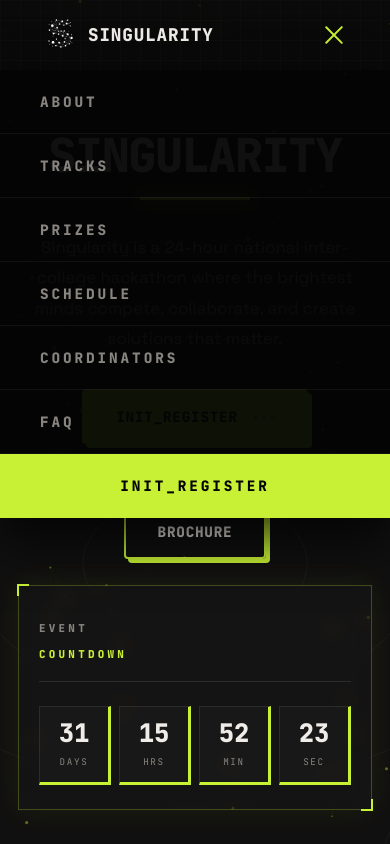
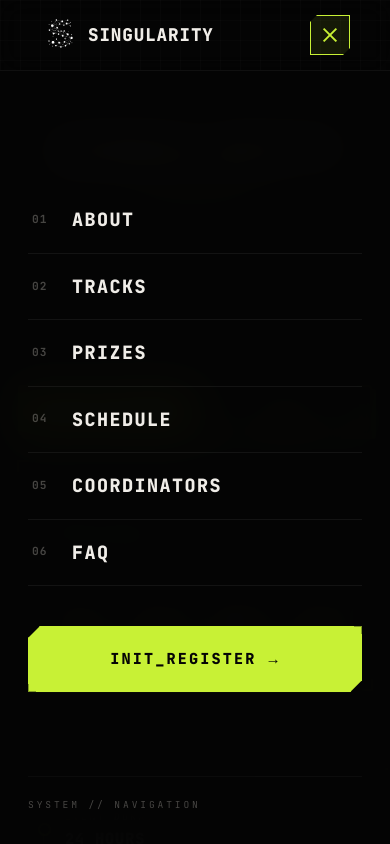
Before and after one commit to Singularity-AJIET/singularity, a Next.js app in the folder frontend/: page / in a window 390 px wide. Both pictures are taken after a click on the button 334 px from the left and 35 px from the top of the page. Shown: the top 844 px of the page. Built offline with nearby package versions, Linux system fonts and the light colour scheme.

Commit message:
fix: refine hero section and navbar

```diff
--- a/frontend/src/components/HeroSection/HeroSection.module.css
+++ b/frontend/src/components/HeroSection/HeroSection.module.css
@@ -120,7 +120,7 @@
     transparent
   );
   transform: skewX(-20deg);
-  transition: left 0.65s ease;
+  transition: left 1.3s ease;
   pointer-events: none;
 }
 
@@ -155,7 +155,7 @@
   align-items: center;
   gap: 4px;
   margin-left: 8px;
-  vertical-align: middle;
+  transform: translateY(6px);
 }
 
 .dot {
@@ -247,19 +247,22 @@
   bottom: -5px;
   right: -5px;
 }
-
 .panelLabel {
   font-family: var(--font-mono);
-  font-size: 0.68rem;
-  font-weight: 800;
+  font-size: 0.6rem;
+  font-weight: 700;
   letter-spacing: 0.3em;
   text-transform: uppercase;
   color: var(--text-muted);
-  line-height: 1.6;
+  line-height: 1.8;
 }
 
 .panelLabelAccent {
+  display: block;
   color: var(--accent-lime);
+  font-size: 1.15rem;
+  font-weight: 800;
+  margin-top: 4px;
 }
 
 .panelDivider {
@@ -712,20 +715,72 @@
 }
 
 @media (max-width: 600px) {
-  .content {
-    padding: 110px 18px 50px;
+  /* --- Hero shell: size to its own content on mobile instead of being
+     forced to fill 100vh — that stretch was what pushed SCROLL way
+     down and left a dead gap after the event timeline --- */
+  .hero {
+    min-height: 0;
+    height: auto;
+    display: block;
+    padding-bottom: 0;
   }
 
+  .content {
+    padding: 110px 18px 0;
+  }
+
+  .layout {
+    margin-top: 20px;
+    margin-bottom: 40px;
+  }
+
+  /* --- Scroll hint: normal flow, a short fixed gap below the
+     timeline instead of pinned to the viewport bottom --- */
+  .scrollHint {
+    position: static;
+    transform: none;
+    width: 100%;
+    margin: 20px 0 28px;
+  }
+
+  /* --- CTAs: guaranteed side-by-side, no clipping on 320px --- */
+  .ctas {
+    flex-direction: row;
+    gap: 10px;
+    flex-wrap: nowrap;
+    width: 100%;
+  }
+
+  .ctaBtn {
+    flex: 1;
+    min-width: 0;
+    display: inline-flex;
+    align-items: center;
+    justify-content: center;
+    text-align: center;
+    padding: 14px 8px;
+    font-size: 0.7rem;
+    letter-spacing: 0.01em;
+    white-space: nowrap;
+  }
+
+  .loadingDots {
+    margin-left: 4px;
+    transform: translateY(3px);
+  }
+
+  /* --- Countdown panel: full width, safe margins, nothing clipped --- */
   .countdownPanel {
-    padding: 28px 20px 24px;
+    width: 100%;
+    padding: 26px 18px 22px;
   }
 
   .bigUnit {
-    padding: 14px 6px 12px;
+    padding: 14px 4px 12px;
   }
 
   .bigNum {
-    font-size: 1.6rem;
+    font-size: 1.55rem;
   }
 
   .bigColon {
@@ -733,8 +788,14 @@
     padding-bottom: 14px;
   }
 
+  .bigLabel {
+    font-size: 0.5rem;
+  }
+
+  /* --- Event timeline: tighter so it doesn't leave a dead gap
+     before the next section --- */
   .dataRail {
-    padding: 24px 20px 20px;
+    padding: 22px 20px 18px;
   }
 
   .railLine,
@@ -746,7 +807,7 @@
   .railNodes {
     flex-direction: column;
     align-items: flex-start;
-    gap: 22px;
+    gap: 16px;
     margin-top: 0;
   }
 
@@ -769,7 +830,7 @@
     left: 5px;
     top: 22px;
     width: 1px;
-    height: 26px;
+    height: 20px;
     background: rgba(200, 241, 53, 0.2);
   }
 
--- a/frontend/src/components/Navbar/Navbar.module.css
+++ b/frontend/src/components/Navbar/Navbar.module.css
@@ -12,7 +12,6 @@
   transition: all 0.3s ease;
 }
 
-/* Subtle grid overlay for the navbar */
 .nav::before {
   content: "";
   position: absolute;
@@ -78,7 +77,7 @@
   font-size: 0.85rem;
   font-weight: 800;
   letter-spacing: 0.2em;
-  text-transform: uppercase;              /* re-enabled */
+  text-transform: uppercase;
   color: var(--text);
   transition: color 0.35s ease, transform 0.35s ease;
   display: inline-block;
@@ -93,154 +92,450 @@
   bottom: -2px;
   width: 0;
   height: 2px;
-  background: var(--text);                /* white underline, was lime */
-  transition: width 0.3s ease;
+  background: var(--text);
+  transition: width 0.6s ease;
 }
 
 .link:hover {
-  color: var(--accent-lime);              /* neon green on hover */
-  transform: scale(1.12);                 /* slow scale-up on hover */
+  color: var(--accent-lime);
+  transform: scale(1.12);
 }
 .link:hover::after {
   width: 100%;
 }
 
-/* === Right-side actions cluster (scramble stat + register button) === */
 .navActions {
   display: flex;
   align-items: center;
-  gap: 24px;
+  gap: 28px;
   flex: 1;
   justify-content: flex-end;
 }
 
-/* === Terminal scramble display === */
 .termDisplay {
   display: flex;
   justify-content: flex-end;
-  align-items: center;
+  align-items: baseline;
   gap: 0;
   font-family: var(--font-mono);
   font-size: 0.85rem;
   font-weight: 800;
   letter-spacing: 0.06em;
   white-space: nowrap;
+  padding: 4px 2px;
+  cursor: default;
+  transition: filter 0.25s ease;
+}
+
+.termDisplay:hover {
+  filter: brightness(1.3);
+}
+
+@keyframes termCursorBlink {
+  0%, 45%   { opacity: 0.85; }
+  50%, 95%  { opacity: 0.25; }
+  100%      { opacity: 0.85; }
 }
 
 .termPrefix {
   color: var(--accent-lime);
-  opacity: 0.5;
+  opacity: 0.55;
+  letter-spacing: 0.15em;
+  animation: termCursorBlink 1.6s steps(1) infinite;
+}
+.termDisplay:hover .termPrefix {
+  animation-play-state: paused;
+  opacity: 0.8;
 }
 
 .termText {
   color: var(--accent-lime);
-  text-shadow: 0 0 12px rgba(200, 241, 53, 0.5), 0 0 24px rgba(200, 241, 53, 0.2);
+  font-weight: 800;
+  text-shadow: 0 0 10px rgba(200, 241, 53, 0.35);
   min-width: 100px;
   text-align: left;
+  transition: text-shadow 0.25s ease;
 }
 
-/* === Register button === */
+.termDisplay:hover .termText {
+  text-shadow: 0 0 16px rgba(200, 241, 53, 0.55), 0 0 28px rgba(200, 241, 53, 0.2);
+}
+
 .registerBtn {
+  position: relative;
+  display: inline-flex;
+  align-items: center;
+  gap: 10px;
   font-family: var(--font-mono);
   font-size: 0.78rem;
   font-weight: 800;
   letter-spacing: 0.15em;
   text-transform: uppercase;
-  color: #050505;
-  background: var(--accent-lime);
-  border: 1px solid var(--accent-lime);
-  padding: 10px 20px;
+  color: var(--accent-lime);
+  background: rgba(200, 241, 53, 0.04);
+  border: 1px solid rgba(200, 241, 53, 0.45);
+  padding: 10px 22px;
   white-space: nowrap;
   cursor: pointer;
-  transition: background 0.25s ease, box-shadow 0.25s ease, transform 0.15s ease, color 0.25s ease;
+  overflow: hidden;
+  clip-path: polygon(
+    10px 0,
+    100% 0,
+    100% calc(100% - 10px),
+    calc(100% - 10px) 100%,
+    0 100%,
+    0 10px
+  );
+  transition: border-color 0.25s ease, background 0.25s ease, box-shadow 0.25s ease;
 }
 
 .registerBtn:hover {
-  background: transparent;
-  color: var(--accent-lime);
-  box-shadow: 0 0 18px rgba(200, 241, 53, 0.35);
+  border-color: var(--accent-lime);
+  background: rgba(200, 241, 53, 0.09);
+  box-shadow: 0 0 20px rgba(200, 241, 53, 0.25);
 }
 
 .registerBtn:active {
   transform: translateY(1px);
 }
 
-.hamburger {
-  display: none;
-  flex-direction: column;
-  gap: 5px;
-  background: none;
-  border: none;
-  cursor: pointer;
-  padding: 4px;
+.registerLabel,
+.registerArrow {
+  position: relative;
+  z-index: 2;
 }
 
-.bar {
-  display: block;
-  width: 24px;
-  height: 2px;
-  background: var(--text);
-  transition: all 0.3s ease;
-  border-radius: 1px;
+.registerArrow {
+  display: inline-block;
+  transition: transform 0.25s ease;
 }
 
-.barOpen  { display: block; width: 24px; height: 2px; background: var(--accent-lime); transform: rotate(45deg) translate(5px, 5px); border-radius: 1px; transition: all 0.3s; }
-.barOpen2 { display: block; width: 24px; height: 2px; background: var(--accent-lime); opacity: 0; transition: all 0.3s; }
-.barOpen3 { display: block; width: 24px; height: 2px; background: var(--accent-lime); transform: rotate(-45deg) translate(5px, -5px); border-radius: 1px; transition: all 0.3s; }
+.registerBtn:hover .registerArrow {
+  transform: translateX(4px);
+}
 
-.mobileMenu {
+.registerSweep {
   position: absolute;
+  top: 0;
+  left: -60%;
+  width: 40%;
+  height: 100%;
+  background: linear-gradient(115deg, transparent, rgba(200, 241, 53, 0.35), transparent);
+  transform: skewX(-15deg);
+  transition: left 1s ease;
+  z-index: 1;
+  pointer-events: none;
+}
+
+.registerBtn:hover .registerSweep {
+  left: 120%;
+}
+
+.registerCornerTR,
+.registerCornerBL {
+  position: absolute;
+  width: 8px;
+  height: 8px;
+  pointer-events: none;
+  z-index: 2;
+  opacity: 0;
+  transition: opacity 0.25s ease;
+}
+
+.registerCornerTR {
+  top: -1px;
+  right: -1px;
+  border-top: 1px solid var(--accent-lime);
+  border-right: 1px solid var(--accent-lime);
+}
+
+.registerCornerBL {
+  bottom: -1px;
+  left: -1px;
+  border-bottom: 1px solid var(--accent-lime);
+  border-left: 1px solid var(--accent-lime);
+}
+
+.registerBtn:hover .registerCornerTR,
+.registerBtn:hover .registerCornerBL {
+  opacity: 1;
+}
+
+/* ============================================================
+   MOBILE — [☰]/[×] trigger
+   ============================================================ */
+.menuTrigger {
+  display: none;
+  align-items: center;
+  justify-content: center;
+  width: 40px;
+  height: 40px;
+  background: rgba(200, 241, 53, 0.04);
+  border: 1px solid rgba(200, 241, 53, 0.4);
+  cursor: pointer;
+  padding: 0;
+  flex-shrink: 0;
+  clip-path: polygon(
+    7px 0, 100% 0, 100% calc(100% - 7px),
+    calc(100% - 7px) 100%, 0 100%, 0 7px
+  );
+  transition: border-color 0.3s ease, background 0.3s ease;
+}
+
+.menuTrigger:active {
+  background: rgba(200, 241, 53, 0.1);
+}
+
+.menuTriggerOpen {
+  border-color: var(--accent-lime);
+  background: rgba(200, 241, 53, 0.09);
+}
+
+.triggerIconWrap {
+  position: relative;
+  width: 18px;
+  height: 12px;
+}
+
+.triggerLine {
+  position: absolute;
+  left: 0;
+  width: 100%;
+  height: 2px;
+  background: var(--accent-lime);
+  transition: top 0.3s ease, transform 0.3s ease, opacity 0.3s ease;
+}
+
+.triggerLineTop {
+  top: 0;
+}
+
+.triggerLineMid {
+  top: 50%;
+  transform: translateY(-50%);
+}
+
+.triggerLineBottom {
   top: 100%;
-  left: 0;
-  right: 0;
+  transform: translateY(-100%);
+}
+
+.menuTriggerOpen .triggerLineTop {
+  top: 50%;
+  transform: translateY(-50%) rotate(45deg);
+}
+
+.menuTriggerOpen .triggerLineMid {
+  opacity: 0;
+  transform: translateY(-50%) scaleX(0);
+}
+
+.menuTriggerOpen .triggerLineBottom {
+  top: 50%;
+  transform: translateY(-50%) rotate(-45deg);
+}
+
+/* ============================================================
+   MOBILE — full-screen navigation console
+   ============================================================ */
+.mobileOverlay {
+  display: none;
+  position: fixed;
+  inset: 0;
+  z-index: 998;
+  background: rgba(5, 5, 5, 0.98);
+  backdrop-filter: blur(20px);
+  -webkit-backdrop-filter: blur(20px);
+  opacity: 0;
+  visibility: hidden;
+  overflow-y: auto;
+  transition: opacity 0.4s ease, visibility 0.4s ease;
+}
+
+.mobileOverlayOpen {
+  opacity: 1;
+  visibility: visible;
+}
+
+.mobileOverlayInner {
+  min-height: 100vh;
+  min-height: 100dvh;
   display: flex;
   flex-direction: column;
-  gap: 0;
-  background: rgba(5, 5, 5, 0.95);
-  backdrop-filter: blur(16px);
-  -webkit-backdrop-filter: blur(16px);
-  border-bottom: 1px solid var(--accent-lime);
-  padding: 0;
-  box-shadow: 0 20px 50px rgba(0, 0, 0, 0.8);
+  padding: 104px 28px 32px;
 }
 
-.mobileLink {
-  font-family: var(--font-mono);
-  font-size: 0.9rem;
-  font-weight: 800;
-  letter-spacing: 0.2em;
-  text-transform: uppercase;
-  color: var(--text-muted);
-  padding: 20px 40px;
-  border-bottom: 1px solid rgba(255, 255, 255, 0.05);
-  transition: all 0.2s;
-}
-.mobileLink:hover {
-  color: var(--accent-lime);
-  background: rgba(200, 241, 53, 0.05);
-  padding-left: 48px;
+.mobileCenterGroup {
+  flex: 1;
+  display: flex;
+  flex-direction: column;
+  justify-content: center;
 }
 
-/* Register button repeated at the bottom of the mobile menu */
-.mobileRegisterBtn {
+.mobileNavList {
+  list-style: none;
+  display: flex;
+  flex-direction: column;
+}
+
+.mobileNavItem {
+  border-bottom: 1px solid rgba(255, 255, 255, 0.06);
+  opacity: 0;
+  transform: translateY(14px);
+  transition: opacity 0.45s ease, transform 0.45s ease;
+}
+
+.mobileOverlayOpen .mobileNavItem {
+  opacity: 1;
+  transform: translateY(0);
+}
+
+.mobileNavLink {
+  display: flex;
+  align-items: center;
+  gap: 18px;
+  padding: 18px 4px;
   font-family: var(--font-mono);
-  font-size: 0.9rem;
+  text-transform: uppercase;
+  color: var(--text);
+  transition: color 0.25s ease, padding-left 0.25s ease;
+}
+
+.mobileNavIndex {
+  font-size: 0.7rem;
+  font-weight: 700;
+  letter-spacing: 0.1em;
+  color: var(--text-muted);
+  opacity: 0.5;
+  min-width: 22px;
+}
+
+.mobileNavLabel {
+  flex: 1;
+  font-size: 1.15rem;
   font-weight: 800;
-  letter-spacing: 0.2em;
+  letter-spacing: 0.08em;
+}
+
+.mobileNavArrow {
+  font-size: 1rem;
+  color: var(--accent-lime);
+  opacity: 0;
+  transform: translateX(-6px);
+  transition: opacity 0.25s ease, transform 0.25s ease;
+}
+
+.mobileNavLink:active {
+  color: var(--accent-lime);
+  padding-left: 10px;
+}
+.mobileNavLink:active .mobileNavArrow {
+  opacity: 1;
+  transform: translateX(0);
+}
+
+@media (hover: hover) {
+  .mobileNavLink:hover {
+    color: var(--accent-lime);
+    padding-left: 10px;
+  }
+  .mobileNavLink:hover .mobileNavArrow {
+    opacity: 1;
+    transform: translateX(0);
+  }
+}
+
+/* Primary CTA — centered, full-width, filled */
+.mobileRegisterCmd {
+  position: relative;
+  align-self: stretch;
+  display: flex;
+  align-items: center;
+  justify-content: center;
+  gap: 12px;
+  margin-top: 40px;
+  font-family: var(--font-mono);
+  font-size: 0.95rem;
+  font-weight: 800;
+  letter-spacing: 0.14em;
   text-transform: uppercase;
   color: #050505;
   background: var(--accent-lime);
+  border: 1px solid var(--accent-lime);
+  padding: 20px 22px;
   text-align: center;
-  padding: 20px 40px;
-  transition: opacity 0.2s ease;
+  clip-path: polygon(
+    12px 0, 100% 0, 100% calc(100% - 12px),
+    calc(100% - 12px) 100%, 0 100%, 0 12px
+  );
+  box-shadow: 0 0 24px rgba(200, 241, 53, 0.25);
+  opacity: 0;
+  transform: translateY(14px);
+  transition: opacity 0.45s ease, transform 0.45s ease,
+    background 0.25s ease, box-shadow 0.25s ease;
 }
-.mobileRegisterBtn:hover {
-  opacity: 0.9;
+
+.mobileOverlayOpen .mobileRegisterCmd {
+  opacity: 1;
+  transform: translateY(0);
+}
+
+.mobileRegisterCmd:active {
+  background: #fff;
+  box-shadow: 0 0 32px rgba(200, 241, 53, 0.4);
+}
+
+.mobileRegisterLabel {
+  position: relative;
+  z-index: 2;
+}
+
+.mobileRegisterCornerTR,
+.mobileRegisterCornerBL {
+  position: absolute;
+  width: 8px;
+  height: 8px;
+  pointer-events: none;
+}
+.mobileRegisterCornerTR {
+  top: -1px;
+  right: -1px;
+  border-top: 1px solid #050505;
+  border-right: 1px solid #050505;
+  opacity: 0.35;
+}
+.mobileRegisterCornerBL {
+  bottom: -1px;
+  left: -1px;
+  border-bottom: 1px solid #050505;
+  border-left: 1px solid #050505;
+  opacity: 0.35;
+}
+
+.mobileRegisterArrow {
+  position: relative;
+  z-index: 2;
+  transition: transform 0.25s ease;
+}
+.mobileRegisterCmd:active .mobileRegisterArrow {
+  transform: translateX(4px);
+}
+
+.mobileFooter {
+  margin-top: auto;
+  padding-top: 20px;
+  border-top: 1px solid rgba(255, 255, 255, 0.06);
+  font-family: var(--font-mono);
+  font-size: 0.6rem;
+  letter-spacing: 0.3em;
+  color: var(--text-muted);
+  opacity: 0.5;
 }
 
 @media (max-width: 900px) {
   .links { display: none; }
   .termDisplay { display: none; }
   .registerBtn { display: none; }
-  .hamburger { display: flex; }
+  .menuTrigger { display: flex; }
+  .mobileOverlay { display: block; }
 }
--- a/frontend/src/components/Navbar/Navbar.tsx
+++ b/frontend/src/components/Navbar/Navbar.tsx
@@ -69,13 +69,26 @@ export default function Navbar({ hideLogo }: { hideLogo?: boolean }) {
     return () => clearInterval(id);
   }, [statIdx, paused]);
 
+  // Lock body scroll while the mobile overlay is open
+  useEffect(() => {
+    document.body.style.overflow = menuOpen ? "hidden" : "";
+    return () => {
+      document.body.style.overflow = "";
+    };
+  }, [menuOpen]);
+
   return (
+    <>
       <nav className={`${styles.nav} ${scrolled ? styles.scrolled : ""}`}>
         <div className={styles.inner}>
           {/* Logo */}
           <a
             href="#"
-          onClick={(e) => { e.preventDefault(); window.scrollTo({ top: 0, behavior: "smooth" }); }}
+            onClick={(e) => {
+              e.preventDefault();
+              window.scrollTo({ top: 0, behavior: "smooth" });
+              setMenuOpen(false);
+            }}
             className={styles.logo}
             style={hideLogo ? { opacity: 0 } : { transition: "opacity 0.5s ease" }}
           >
@@ -92,68 +105,102 @@ export default function Navbar({ hideLogo }: { hideLogo?: boolean }) {
             ))}
           </ul>
 
-        {/* Right side: scramble stat + register button */}
+          {/* Right side: system identity + system command (desktop only) */}
           <div className={styles.navActions}>
-          {/* Scramble display — pauses on hover */}
             <div
               className={styles.termDisplay}
               onMouseEnter={() => {
-              setDisplay(STATS[statIdx]); // snap to the clean word immediately, even mid-scramble
+                setDisplay(STATS[statIdx]);
                 setPaused(true);
               }}
               onMouseLeave={() => setPaused(false)}
             >
-            <span className={styles.termPrefix}>&gt;_&nbsp;</span>
+              <span className={styles.termPrefix}>&gt;__&nbsp;</span>
               <span className={styles.termText}>{display}</span>
             </div>
-
-          {/* Register button — links out to Unstop */}
             <a
               href={UNSTOP_URL}
               target="_blank"
               rel="noopener noreferrer"
               className={styles.registerBtn}
             >
-            INIT_REGISTER
+              <span className={styles.registerCornerTR} aria-hidden="true" />
+              <span className={styles.registerSweep} aria-hidden="true" />
+              <span className={styles.registerLabel}>REGISTER</span>
+              <span className={styles.registerArrow} aria-hidden="true">→</span>
+              <span className={styles.registerCornerBL} aria-hidden="true" />
             </a>
           </div>
 
-        {/* Hamburger */}
+          {/* Mobile menu trigger — [☰] morphs into [×] */}
           <button
-          className={styles.hamburger}
-          onClick={() => setMenuOpen(!menuOpen)}
+            className={`${styles.menuTrigger} ${menuOpen ? styles.menuTriggerOpen : ""}`}
+            onClick={() => setMenuOpen((v) => !v)}
             aria-label="Toggle menu"
+            aria-expanded={menuOpen}
           >
-          <span className={menuOpen ? styles.barOpen : styles.bar} />
-          <span className={menuOpen ? styles.barOpen2 : styles.bar} />
-          <span className={menuOpen ? styles.barOpen3 : styles.bar} />
+            <span className={styles.triggerIconWrap}>
+              <span className={`${styles.triggerLine} ${styles.triggerLineTop}`} />
+              <span className={`${styles.triggerLine} ${styles.triggerLineMid}`} />
+              <span className={`${styles.triggerLine} ${styles.triggerLineBottom}`} />
+            </span>
           </button>
         </div>
+      </nav>
 
-      {/* Mobile menu */}
-      {menuOpen && (
-        <div className={styles.mobileMenu}>
-          {NAV_LINKS.map((l) => (
+      {/*
+        Mobile full-screen navigation console.
+        IMPORTANT: this is a SIBLING of <nav>, not a child.
+        .nav has backdrop-filter, which creates a new containing block
+        for any position:fixed descendant. If this overlay stayed nested
+        inside <nav>, its "inset: 0" would resolve against .nav's own
+        (tiny, ~70px) box instead of the viewport — which is why it was
+        invisible. Keeping it outside <nav> lets position:fixed work
+        against the real viewport again.
+      */}
+      <div className={`${styles.mobileOverlay} ${menuOpen ? styles.mobileOverlayOpen : ""}`}>
+        <div className={styles.mobileOverlayInner}>
+          <div className={styles.mobileCenterGroup}>
+            <ul className={styles.mobileNavList}>
+              {NAV_LINKS.map((l, i) => (
+                <li
+                  key={l.href}
+                  className={styles.mobileNavItem}
+                  style={{ transitionDelay: menuOpen ? `${80 + i * 55}ms` : "0ms" }}
+                >
                   <a
-              key={l.href}
                     href={l.href}
-              className={styles.mobileLink}
+                    className={styles.mobileNavLink}
                     onClick={() => setMenuOpen(false)}
                   >
-              {l.label}
+                    <span className={styles.mobileNavIndex}>
+                      {String(i + 1).padStart(2, "0")}
+                    </span>
+                    <span className={styles.mobileNavLabel}>{l.label}</span>
+                    <span className={styles.mobileNavArrow} aria-hidden="true">→</span>
                   </a>
+                </li>
               ))}
+            </ul>
+
             <a
               href={UNSTOP_URL}
               target="_blank"
               rel="noopener noreferrer"
-            className={styles.mobileRegisterBtn}
+              className={styles.mobileRegisterCmd}
+              style={{ transitionDelay: menuOpen ? `${140 + NAV_LINKS.length * 55}ms` : "0ms" }}
               onClick={() => setMenuOpen(false)}
             >
-            INIT_REGISTER
+              <span className={styles.mobileRegisterCornerTR} aria-hidden="true" />
+              <span className={styles.mobileRegisterLabel}>INIT_REGISTER</span>
+              <span className={styles.mobileRegisterArrow} aria-hidden="true">→</span>
+              <span className={styles.mobileRegisterCornerBL} aria-hidden="true" />
             </a>
           </div>
-      )}
-    </nav>
+
+          <div className={styles.mobileFooter}>SYSTEM&nbsp;//&nbsp;NAVIGATION</div>
+        </div>
+      </div>
+    </>
   );
 }
```
Also changed, not shown: frontend/public/logo-rect.png (deleted). Lines whose indentation alone changed are shown as unchanged.
